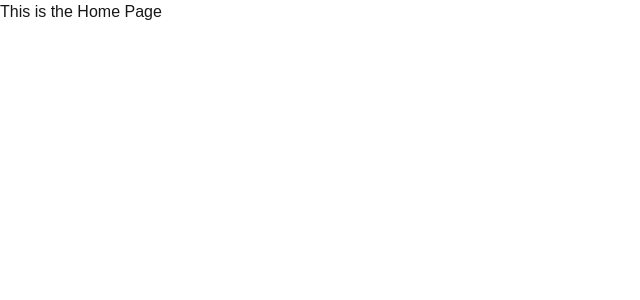
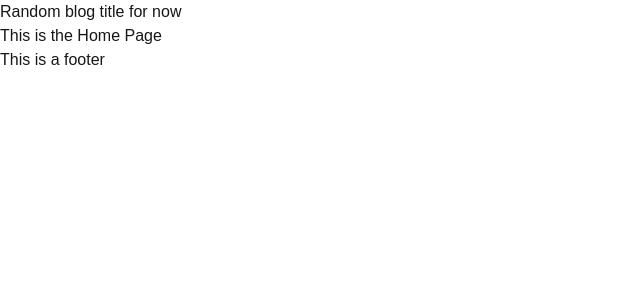
Before and after one commit to BullDogPatch/week8-assignment, a Next.js app: page / in a window 1280 px wide. Shown: the top 300 px of the page, without its empty margins (0-640 px from the left). Built offline with nearby package versions, Linux system fonts and the light colour scheme.

Commit message:
add components folder with Header and Footer

```diff
--- a/src/app/layout.js
+++ b/src/app/layout.js
@@ -1,5 +1,7 @@
 import { Geist, Geist_Mono } from 'next/font/google';
 import './globals.css';
+import Header from '@/components/Header';
+import Footer from '@/components/Footer';
 
 const geistSans = Geist({
   variable: '--font-geist-sans',
@@ -22,7 +24,9 @@
       <body
         className={`${geistSans.variable} ${geistMono.variable} antialiased`}
       >
+        <Header />
         {children}
+        <Footer />
       </body>
     </html>
   );
--- /dev/null
+++ b/src/components/Footer.jsx
@@ -0,0 +1,9 @@
+const Footer = () => {
+  return (
+    <footer>
+      <p>This is a footer</p>
+    </footer>
+  );
+};
+
+export default Footer;
--- /dev/null
+++ b/src/components/Header.jsx
@@ -0,0 +1,9 @@
+const Header = () => {
+  return (
+    <header>
+      <p>Random blog title for now</p>
+    </header>
+  );
+};
+
+export default Header;
```
